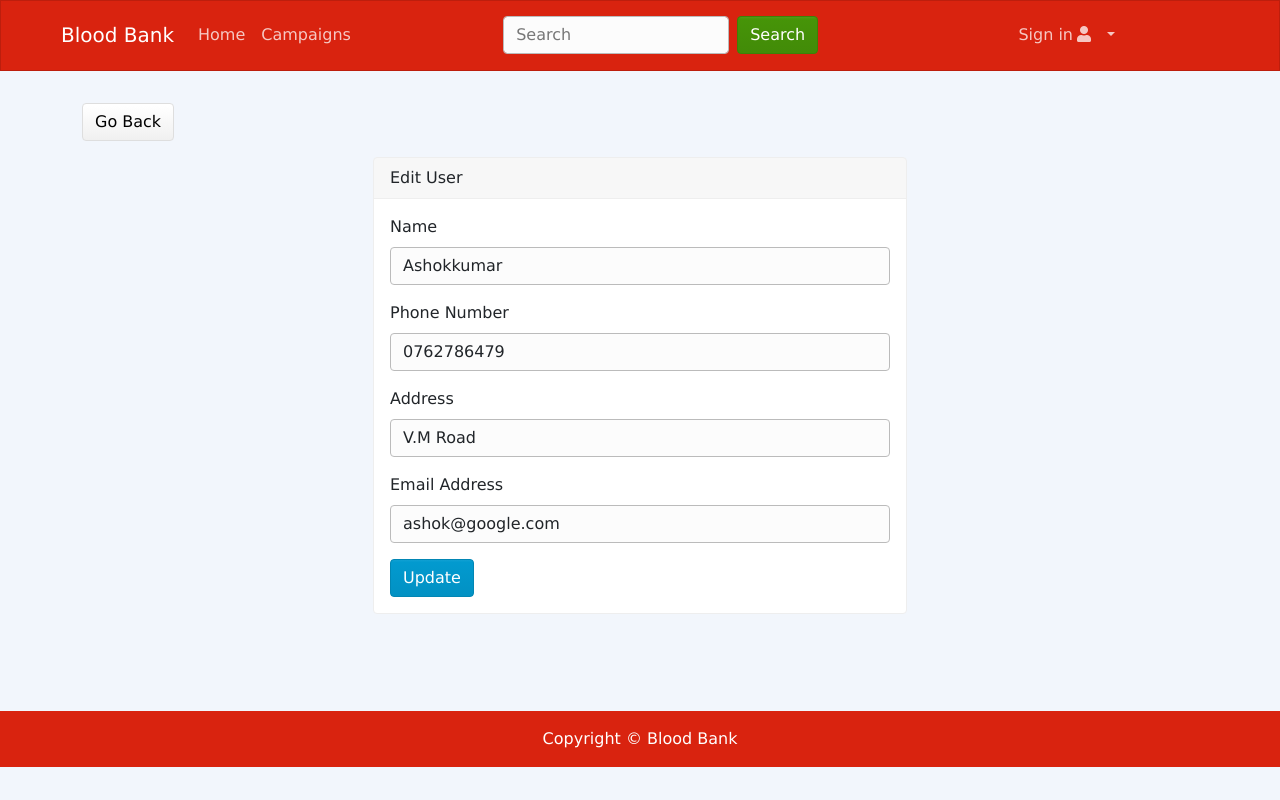
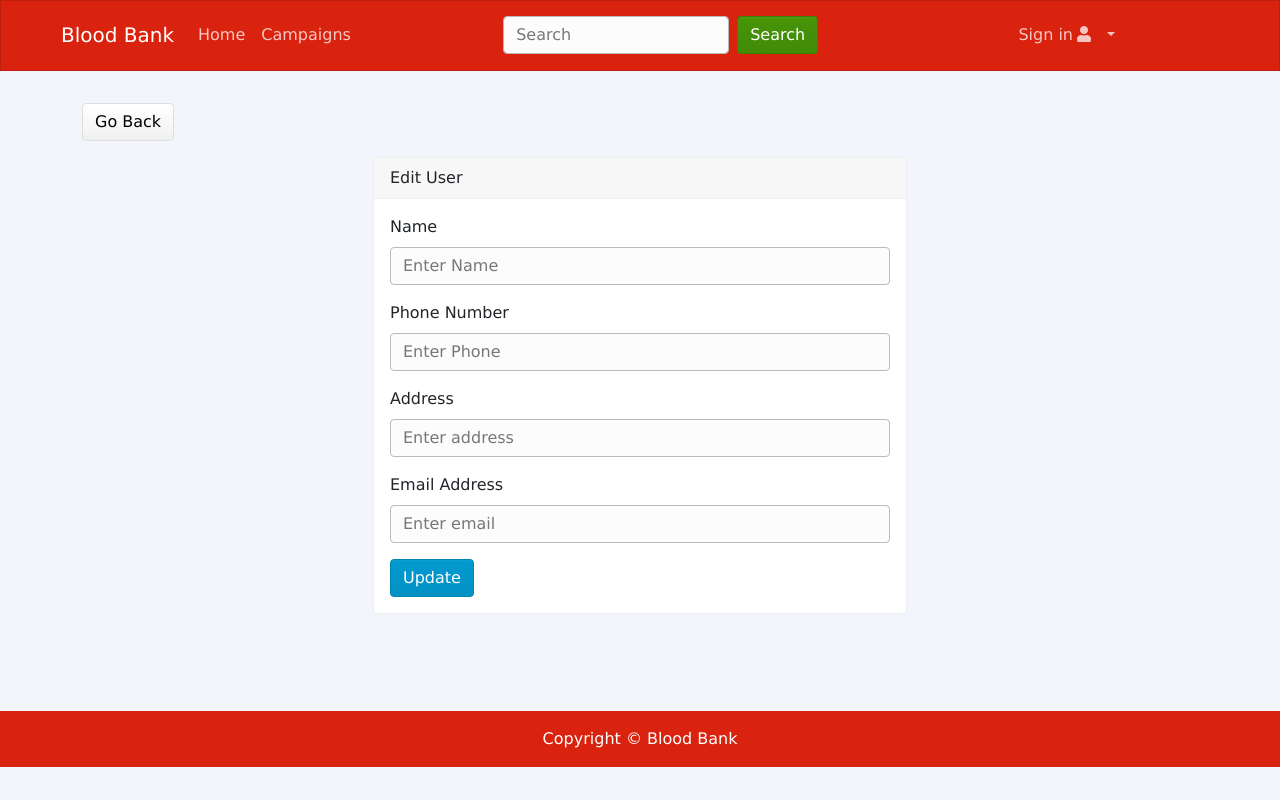
Before and after one commit to springyboiii/Blood-Banks, a React (Create React App) app in the folder frontend/: page /donour/edit/1 in a window 1280 px wide. Built offline with nearby package versions, Linux system fonts and the light colour scheme; no server answers.

Commit message:
Donor update and view table

```diff
--- a/frontend/src/LAYOUT/PublicLayout.js
+++ b/frontend/src/LAYOUT/PublicLayout.js
@@ -29,7 +29,7 @@ const PublicLayout = ({bloodbanks,campaigns}) => {
             <Route path="/updateInventory" element={<UpdateInventoryScreen/>} />
             <Route path="/viewCamp" element={<ViewCampScreen campaigns={campaigns}/>} />
             <Route path="/viewDonours" element={<ViewDonoursScreen/>} />
-            <Route path="/donour/edit/*" element={<DonourEditScreen/>} />
+            <Route path="/donour/edit/:id" element={<DonourEditScreen/>} />
             <Route path="/donour/add" element={<DonourAddScreen/>} />
             <Route path="/donour/delete" element={<DeleteDonor donorList={users}/>} />
             <Route path="/addCamp" element={<AddCampScreen/>} />
--- a/frontend/src/screens/DonourEditScreen.js
+++ b/frontend/src/screens/DonourEditScreen.js
@@ -1,19 +1,42 @@
-import React, { useState } from "react";
-import { Link } from "react-router-dom";
+import React, { useState, useEffect   } from "react";
+import { Link, useParams} from "react-router-dom";
 import { Form, Button, Card } from "react-bootstrap";
 import FormContainer from "../components/FormContainer ";
-import users from "../users";
+import Axios from "axios";
 
 const DonourEditScreen = () => {
-  const user1 = users[0];
-
-  const [name, setName] = useState(user1.name);
-  const [address, setAddress] = useState(user1.address);
-  const [email, setEmail] = useState(user1.email);
-  const [phone, setPhone] = useState(user1.phone);
+  const [name, setName] = useState('');
+  const [address, setAddress] = useState('');
+  const [email, setEmail] = useState('');
+  const [contact_no, setPhone] = useState('');
 
   const submitHandler = (e) => {
     e.preventDefault();
+  };
+
+  const params = useParams()
+
+  useEffect(()=>{
+    getDonorDetails();
+  },[])
+
+  const getDonorDetails = async ()=>{
+    let result = await fetch(`http://localhost:9000/viewDonourID/${params.id}`);
+    result = await result.json();
+    setName(result[0].name)
+    setAddress(result[0].address)
+    setEmail(result[0].email)
+    setPhone(result[0].contact_no)
+  }
+
+  const updateDonor = async () =>{
+    console.log(name, address, contact_no, email)
+    let result = await Axios.put(`http://localhost:9000/donour/edit/${params.id}`, {
+      name: name,
+      address: address,
+      email: email,
+      phone: contact_no
+    });
   };
 
   return (
@@ -30,17 +53,17 @@ const DonourEditScreen = () => {
                 <Form.Label>Name</Form.Label>
                 <Form.Control
                   type="name"
-                  placeholder="Enter name"
+                  placeholder="Enter Name"
                   value={name}
                   onChange={(e) => setName(e.target.value)}
                 ></Form.Control>
               </Form.Group>
 
-              <Form.Group controlId="Phone" className="mb-3">
+              <Form.Group controlId="phone" className="mb-3">
                 <Form.Label>Phone Number</Form.Label>
                 <Form.Control
                   placeholder="Enter Phone"
-                  value={phone}
+                  value={contact_no}
                   onChange={(e) => setPhone(e.target.value)}
                 ></Form.Control>
               </Form.Group>
@@ -63,8 +86,7 @@ const DonourEditScreen = () => {
                   onChange={(e) => setEmail(e.target.value)}
                 ></Form.Control>
               </Form.Group>
-
-              <Button type="submit" variant="info">
+              <Button type="submit" variant="info" onClick={updateDonor}>
                 Update
               </Button>
             </Form>
--- a/frontend/src/screens/ViewDonoursScreen.js
+++ b/frontend/src/screens/ViewDonoursScreen.js
@@ -2,7 +2,6 @@ import React, { useState, useEffect  } from "react";
 import { LinkContainer } from "react-router-bootstrap";
 import { Table, Button } from "react-bootstrap";
 import Axios from "axios";
-import users from "../users";
 
 const ViewDonoursScreen = () => {
 
```
Also changed, not shown: 1 other file (tests, documents, lock files or other folders).
